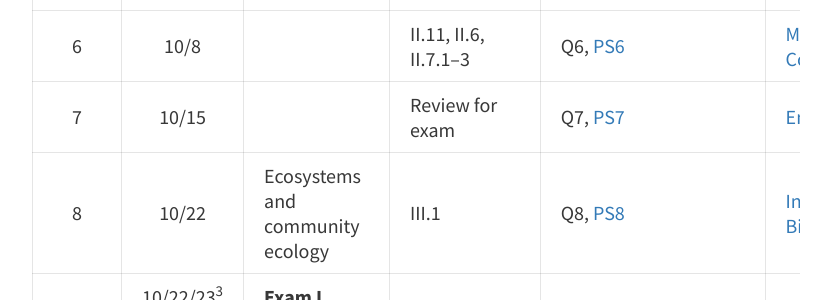
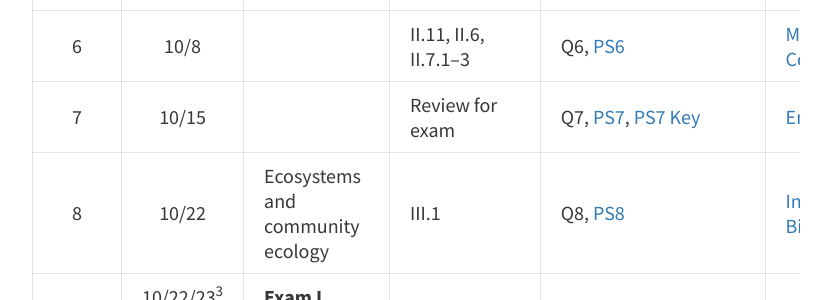
Before and after one commit to davan690/ColbyEcology.github.io, a Jekyll site: the page built from pages/lecture_schedule.md, in a window 1280 px wide and 900 px high, scrolled down 1252 px. Shown: the part 156-456 px from the top of the window, without its empty margins (224-1055 px from the left). Built offline with Jekyll 4.4.1, drawn with Linux system fonts in a browser that asks for light colours.

Commit message:
add ps7 key

```diff
--- a/pages/lecture_schedule.md
+++ b/pages/lecture_schedule.md
@@ -23,7 +23,7 @@ Week | Date  | Topics | Readings<sup>1</sup> | Assignments<sup>2</sup>| Lecture
 4    | 9/24  | | I.6, II.4, 11.2.3–4, 1.10 | Q4, [PS4](https://drive.google.com/open?id=18FEmE3Ek5vfct29Ff7oEKegKe-9HzKfMzr5HI3AO6iY), [PS4 Key](https://drive.google.com/open?id=15SnSSo-Q-yI0jX-GpOikhDuYhdxhMeD14gHbTd94mJQ) | [StructuredPopsLec](https://drive.google.com/open?id=1DFTmp7uNCuMgE-SZiw_qwPMljrH4PUB5RmzHahBOiXg), [Space&StochasLec](https://drive.google.com/open?id=1GQ9sF-JPjHKauyUfss2DlhpaqN8o3UftkYHj1odtJAE) [LifeHistLec](https://drive.google.com/open?id=1VV-d7dOwzD3IaDARPTRNJDP6VnBr9zgz4VtGSiR6tfU)|
 5    | 10/1  | | I.1, I.12| Q5, [PS5](https://drive.google.com/open?id=1ZCFc769NRIr2AcODB3YHdekwoE-Q_0txEZKVrmgc8XU), [PS5 Key](https://drive.google.com/open?id=1Ti6Ms3dlhJzBE9RNu5b6-fxnp53LVFtBVJTxrQw0d3I) | [NichesLec](https://drive.google.com/open?id=1DAfFPTsyPavZTAiw43U4sHEomd3ATOgvCtgGFTrlbp8), [GeoDistLec](https://drive.google.com/open?id=1zHEiFQZ2x1nG1VCFrOQsrtt-FWWR9LBAQFAzQ3qXf8Q), [Neutralism&PhasePlanesLec](https://drive.google.com/open?id=1OJsvlYL__ou4zQ1jYIpQnIEXEX-PnUpk)|
 6    | 10/8  | | II.11, II.6, II.7.1–3| Q6, [PS6](NoPSet6.html) | [MutualismLec](https://drive.google.com/open?id=1go0qrBAUxh311oKOPM8rGKgT4O_oiUW0flhbLPhgFxc), [CompetitionLec](https://drive.google.com/open?id=1P_-_UEh3juuqA3-t6bY_MrMt7r2DH3UY-NsxGB-dQSo) |
-7    | 10/15 | | Review for exam | Q7, [PS7](https://drive.google.com/open?id=18KP-SbdzoLiYJxz65KuZgoXs5h5e_TF2NnuxN49jgw4) | [EnemyVictimLec](https://drive.google.com/open?id=1zMQA0JY2aYPwve5vAOreWIExRyhQ9cKzjiJmQ9_N_nQ) |
+7    | 10/15 | | Review for exam | Q7, [PS7](https://drive.google.com/open?id=18KP-SbdzoLiYJxz65KuZgoXs5h5e_TF2NnuxN49jgw4), [PS7 Key](https://drive.google.com/open?id=1X_3nHuhjY4EN-fEgs68H5TiBj0VFs47-zJ_pPceSCs8) | [EnemyVictimLec](https://drive.google.com/open?id=1zMQA0JY2aYPwve5vAOreWIExRyhQ9cKzjiJmQ9_N_nQ) |
 8    | 10/22 | Ecosystems and community ecology | III.1  | Q8, [PS8](https://drive.google.com/open?id=1b42MPPyE9pLyQ34Dl7mA4fqFHx7YNQqESHQuWGlzQGE) | [IntroEcosys&Comms](https://drive.google.com/open?id=1dIjnLdP9WF-4cleJY7QFJfYG6ZUjZik5CzNq2NbjeW8), [Bio&CommDivLec](https://drive.google.com/open?id=1jU63m_HAfLZvDJ2Zvwun-Tqv4lTeYsAbyqP8KFoqSng)  |
 &nbsp; | 10/22/23<sup>3</sup> | **Exam I** | | | |
 9    | 10/29 | | | Q9, PS9 | |
```
